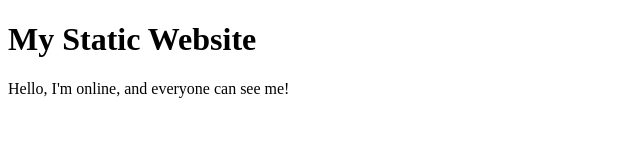
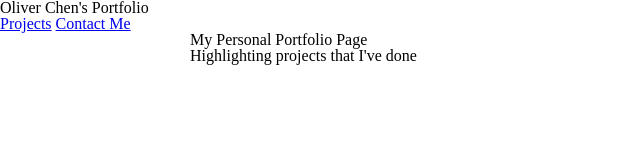
Before and after one commit to boblandsky/fastio_pages, a plain HTML site: page index.html in a window 1280 px wide. Shown: the whole page, without its empty margins (0-640 px from the left). Drawn offline with Linux system fonts and the light colour scheme.

Commit message:
updated html files

```diff
--- /dev/null
+++ b/assets/stylesheets/main.css
@@ -0,0 +1,90 @@
+/* http://meyerweb.com/eric/tools/css/reset/ 2. v2.0 | 20110126
+  License: none (public domain)
+*/
+
+html, body, div, span, applet, object, iframe,
+h1, h2, h3, h4, h5, h6, p, blockquote, pre,
+a, abbr, acronym, address, big, cite, code,
+del, dfn, em, img, ins, kbd, q, s, samp,
+small, strike, strong, sub, sup, tt, var,
+b, u, i, center,
+dl, dt, dd, ol, ul, li,
+fieldset, form, label, legend,
+table, caption, tbody, tfoot, thead, tr, th, td,
+article, aside, canvas, details, embed,
+figure, figcaption, footer, header, hgroup,
+menu, nav, output, ruby, section, summary,
+time, mark, audio, video {
+  margin: 0;
+  padding: 0;
+  border: 0;
+  font-size: 100%;
+  font: inherit;
+  vertical-align: baseline;
+}
+/* HTML5 display-role reset for older browsers */
+article, aside, details, figcaption, figure,
+footer, header, hgroup, menu, nav, section {
+  display: block;
+}
+body {
+  line-height: 1;
+}
+ol, ul {
+  list-style: none;
+}
+blockquote, q {
+  quotes: none;
+}
+blockquote:before, blockquote:after,
+q:before, q:after {
+  content: '';
+  content: none;
+}
+table {
+  border-collapse: collapse;
+  border-spacing: 0;
+}
+
+/*
+  ========================================
+  Grid
+  ========================================
+*/
+
+*,
+*:before,
+*:after {
+  -webkit-box-sizing: border-box;
+     -moz-box-sizing: border-box;
+          box-sizing: border-box;
+}
+
+.container {
+  margin: 0 auto;
+  padding-left: 30px;
+  padding-right: 30px;
+  width: 960px;
+}
+
+/*
+  ========================================
+  Typography
+  ========================================
+*/
+
+h1, h3, h4, h5, p {
+  margin-bottom: 22px;
+}
+
+/*
+  ========================================
+  Buttons
+  ========================================
+*/
+
+.btn {
+  border-radius: 5px;
+  display: inline-block;
+  margin: 0;
+}
--- a/index.html
+++ b/index.html
@@ -1,12 +1,23 @@
 <!DOCTYPE html>
 <html>
   <head>
-    <title>My Static Website</title>
+    <title>My Portfolio Page</title>
+    <meta charset="UTF-8">
+    <meta name="description" content="This is my personal portfolio page. This will be updated every so often.">
+    <meta name="author" content="Oliver Chen">
+    <link rel="stylesheet" href="assets/stylesheets/main.css">
   </head>
   <body>
-    <h1>My Static Website</h1>
-    <p>
-      Hello, I'm online, and everyone can see me!
-    </p>
+    <header>
+      Oliver Chen's Portfolio
+      <nav>
+        <a href="./subpages/projects.html">Projects</a>
+        <a href="mailto:oliverchensf@outlook.com">Contact Me</a>
+      </nav>
+    </header>
+    <section class="container">
+      <h2>My Personal Portfolio Page</h2>
+      <p>Highlighting projects that I've done</p>
+    </section>
   </body>
 </html>
```
Also changed, not shown: subpages/projects.html (added, +23 -0 lines).
